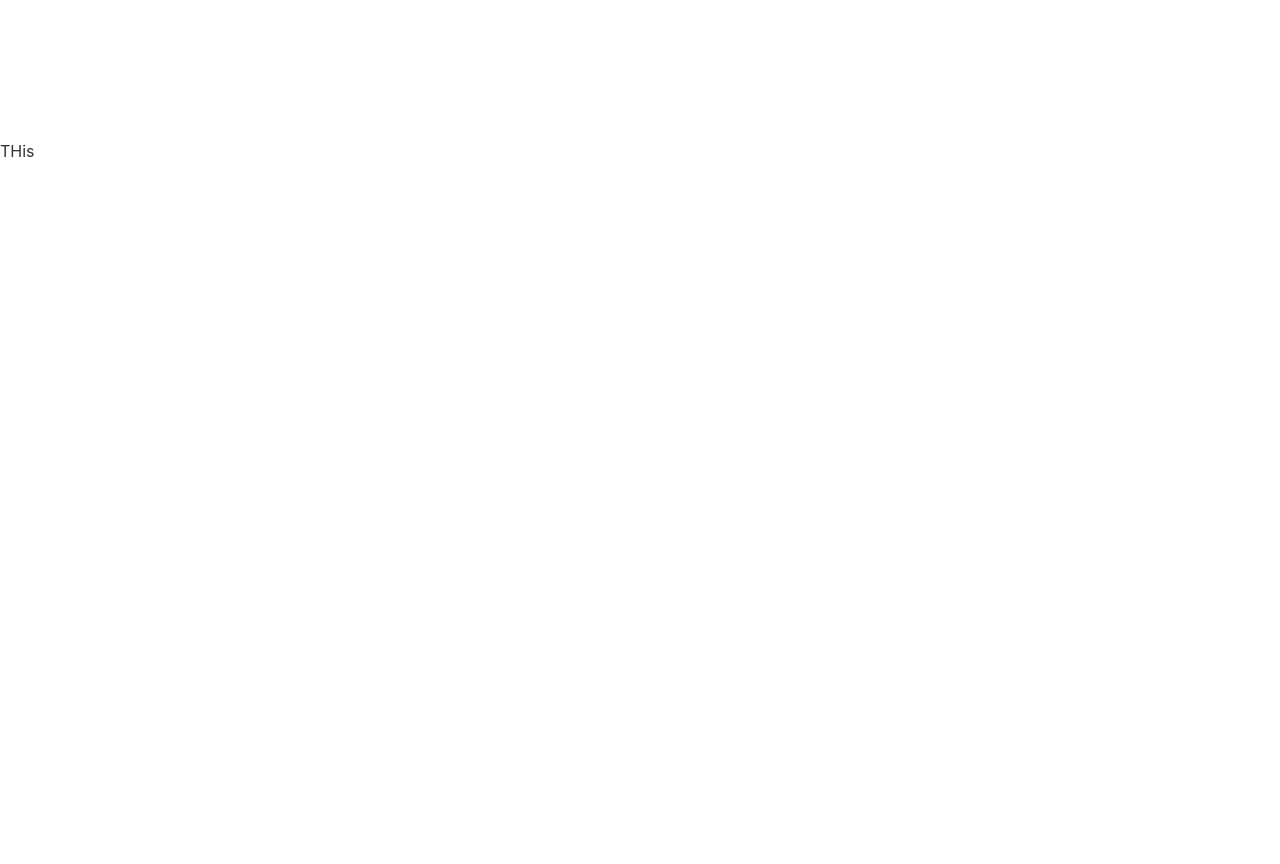
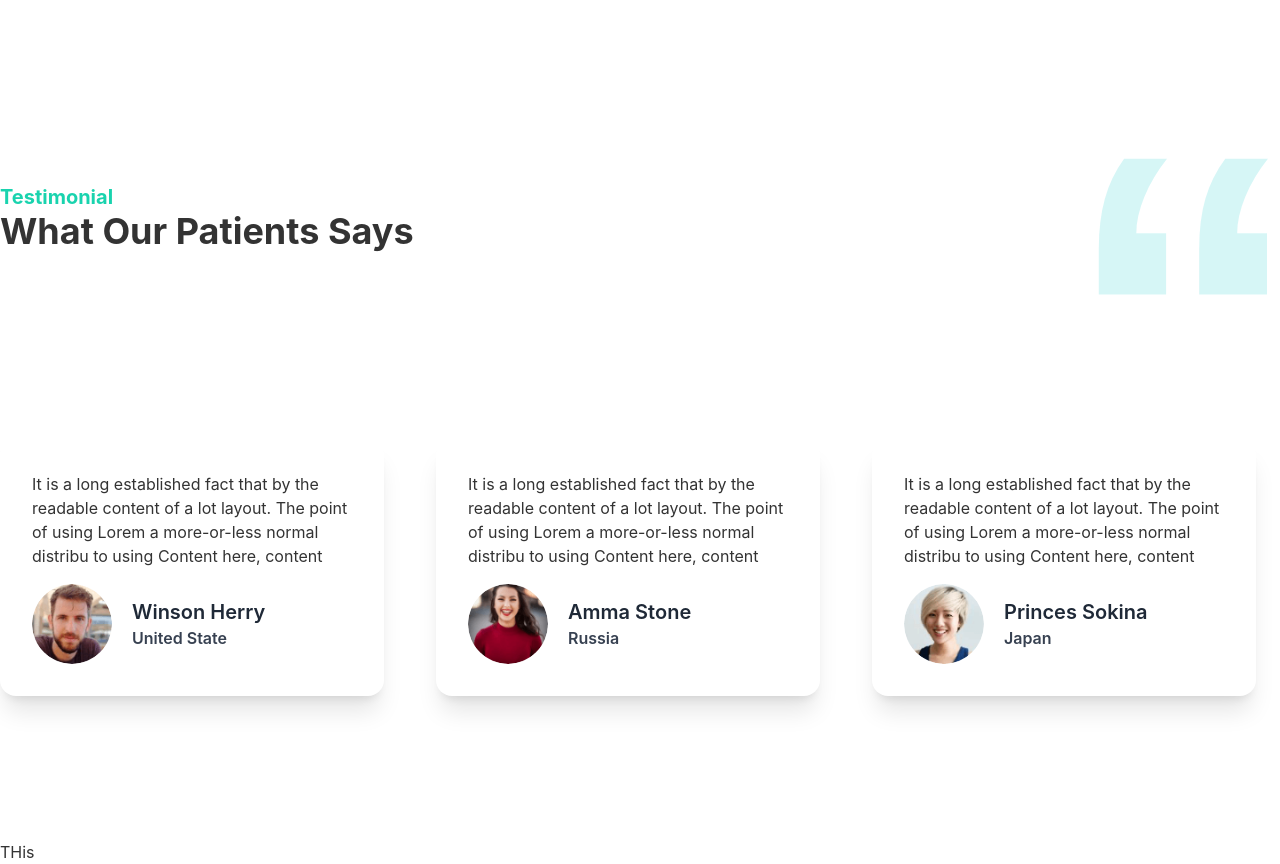
Before and after one commit to git-sujon/doctors-chamber-client, a React (Create React App) app: page / in a window 1280 px wide. Shown: the part 3420-4284 px from the top of the page. Before the commit the page ends 3583 px from the top, so only its background shows below. Built offline with nearby package versions, Linux system fonts and the light colour scheme.

Commit message:
Testimonial added

```diff
--- a/src/Pages/Home/Home.js
+++ b/src/Pages/Home/Home.js
@@ -14,7 +14,7 @@ const Home = () => {
             <OurServices></OurServices>
             <ExceptionalCTA></ExceptionalCTA>
             <Appointment></Appointment>
-
+            <Testimonial></Testimonial>
         </div>
     );
 };
```
